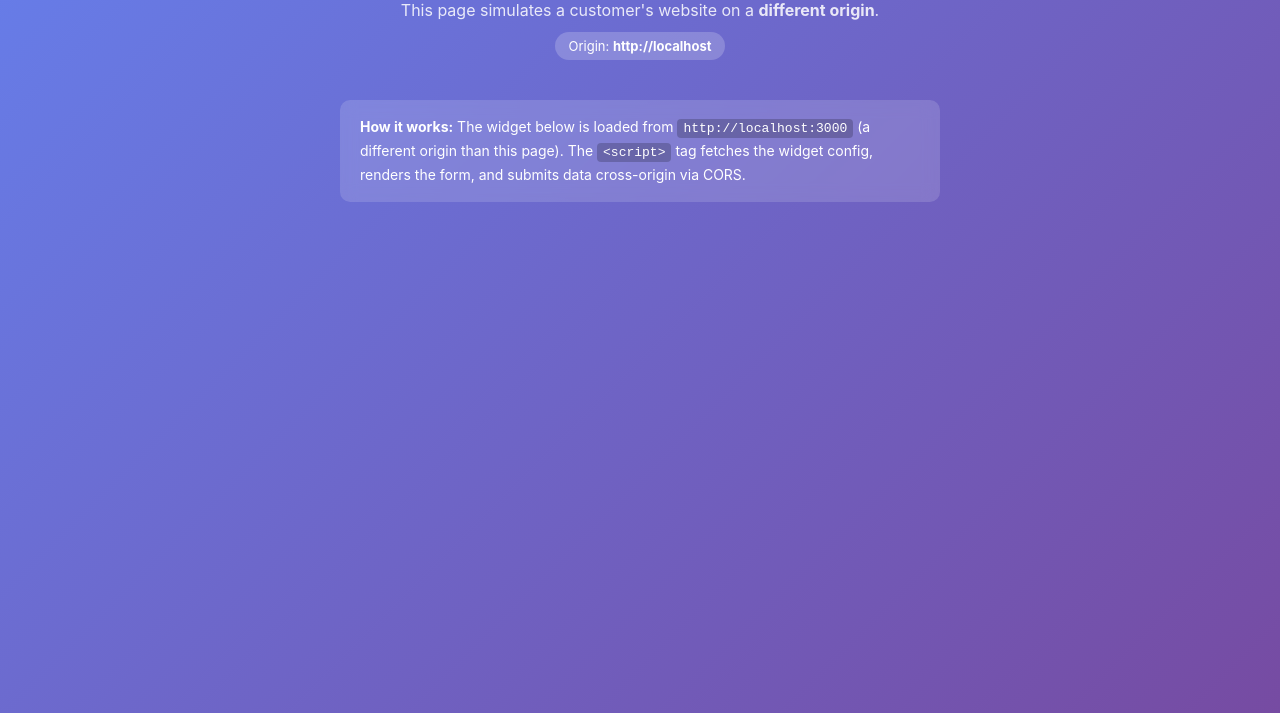
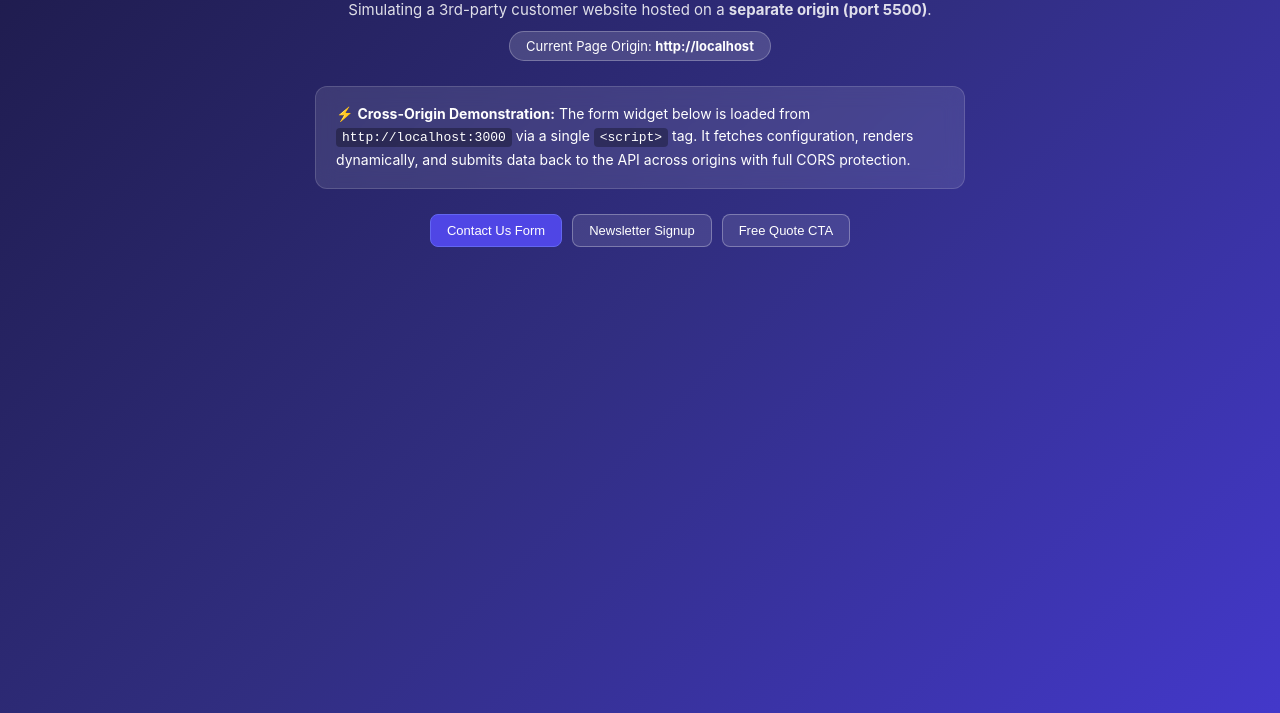
Before and after one commit to ratuhin1122/Embeddable-Widget-Lead-Capture-Platform, a website: page public/test-page/index.html in a window 1280 px wide. Shown: the part 87-800 px from the top of the page. Drawn offline with Linux system fonts and the light colour scheme; no server answers.

Commit message:
feat: add cross-origin widget test page and initialize SQLite development database

```diff
--- a/public/test-page/index.html
+++ b/public/test-page/index.html
@@ -3,84 +3,130 @@
 <head>
   <meta charset="UTF-8">
   <meta name="viewport" content="width=device-width, initial-scale=1.0">
-  <title>Customer Website — Widget Test Page</title>
+  <title>Customer Website — Embeddable Widget Test Page</title>
   <style>
     * { margin: 0; padding: 0; box-sizing: border-box; }
     body {
       font-family: -apple-system, BlinkMacSystemFont, 'Segoe UI', Roboto, sans-serif;
-      background: linear-gradient(135deg, #667eea 0%, #764ba2 100%);
+      background: linear-gradient(135deg, #1e1b4b 0%, #312e81 50%, #4338ca 100%);
       min-height: 100vh;
       padding: 40px 20px;
       color: #fff;
     }
+    .container {
+      max-width: 650px;
+      margin: 0 auto;
+    }
     .page-header {
       text-align: center;
-      margin-bottom: 40px;
+      margin-bottom: 25px;
     }
     .page-header h1 {
       font-size: 32px;
       margin-bottom: 8px;
     }
     .page-header p {
-      font-size: 16px;
+      font-size: 15px;
       opacity: 0.85;
     }
+    .origin-badge {
+      display: inline-block;
+      background: rgba(255,255,255,0.15);
+      border: 1px solid rgba(255,255,255,0.25);
+      padding: 6px 16px;
+      border-radius: 20px;
+      font-size: 13px;
+      margin-top: 12px;
+    }
     .info-banner {
-      max-width: 600px;
-      margin: 0 auto 30px;
       padding: 16px 20px;
-      background: rgba(255,255,255,0.15);
-      border-radius: 10px;
-      backdrop-filter: blur(8px);
+      background: rgba(255,255,255,0.1);
+      border: 1px solid rgba(255,255,255,0.15);
+      border-radius: 12px;
+      backdrop-filter: blur(10px);
       font-size: 14px;
       line-height: 1.6;
+      margin-bottom: 25px;
     }
     .info-banner code {
-      background: rgba(0,0,0,0.2);
+      background: rgba(0,0,0,0.3);
       padding: 2px 6px;
       border-radius: 4px;
       font-size: 13px;
     }
+    .widget-selector {
+      display: flex;
+      gap: 10px;
+      margin-bottom: 25px;
+      justify-content: center;
+    }
+    .widget-btn {
+      padding: 8px 16px;
+      border-radius: 8px;
+      border: 1px solid rgba(255,255,255,0.3);
+      background: rgba(255,255,255,0.1);
+      color: #fff;
+      cursor: pointer;
+      font-size: 13px;
+      font-weight: 500;
+      transition: all 0.2s;
+    }
+    .widget-btn:hover, .widget-btn.active {
+      background: #4F46E5;
+      border-color: #6366F1;
+    }
     .widget-container {
-      max-width: 500px;
-      margin: 0 auto;
-    }
-    .origin-badge {
-      display: inline-block;
-      background: rgba(255,255,255,0.2);
-      padding: 6px 14px;
-      border-radius: 20px;
-      font-size: 13px;
-      margin-top: 12px;
+      display: flex;
+      justify-content: center;
     }
   </style>
 </head>
 <body>
+  <div class="container">
     <div class="page-header">
-    <h1>🌐 Customer Website</h1>
-    <p>This page simulates a customer's website on a <strong>different origin</strong>.</p>
+      <h1>🌐 Customer Website Demo</h1>
+      <p>Simulating a 3rd-party customer website hosted on a <strong>separate origin (port 5500)</strong>.</p>
       <div class="origin-badge">
-      Origin: <strong id="current-origin"></strong>
+        Current Page Origin: <strong id="current-origin"></strong>
       </div>
     </div>
 
     <div class="info-banner">
-    <strong>How it works:</strong> The widget below is loaded from <code>http://localhost:3000</code>
-    (a different origin than this page). The <code>&lt;script&gt;</code> tag fetches the widget config,
-    renders the form, and submits data cross-origin via CORS.
+      ⚡ <strong>Cross-Origin Demonstration:</strong> The form widget below is loaded from <code>http://localhost:3000</code> via a single <code>&lt;script&gt;</code> tag. It fetches configuration, renders dynamically, and submits data back to the API across origins with full CORS protection.
     </div>
 
-  <div class="widget-container">
-    <!--
-      ⬇️ THE EMBED SNIPPET ⬇️
-      Replace WIDGET_ID_HERE with an actual widget ID from your API.
-      Example: After creating a widget via POST /api/widgets, paste its ID below.
-    -->
-    <script src="http://localhost:3000/widget.js?id=WIDGET_ID_HERE"></script>
+    <div class="widget-selector">
+      <button class="widget-btn active" onclick="loadWidget('dbbb81d7-3b59-4c14-933b-13e29e0f42ed', this)">Contact Us Form</button>
+      <button class="widget-btn" onclick="loadWidget('f810fdf8-baca-4e41-a86e-584f6b052f58', this)">Newsletter Signup</button>
+      <button class="widget-btn" onclick="loadWidget('b8577f3d-a97c-4852-afc4-d55e31fcb23c', this)">Free Quote CTA</button>
+    </div>
+
+    <div class="widget-container" id="embed-target">
+      <!-- Embed script will be injected here -->
+    </div>
   </div>
 
   <script>
-    document.getElementById('current-origin').textContent = window.location.origin;
+    document.getElementById('current-origin').textContent = window.location.origin || 'file:// / port 5500';
+
+    function loadWidget(widgetId, btn) {
+      if (btn) {
+        document.querySelectorAll('.widget-btn').forEach(b => b.classList.remove('active'));
+        btn.classList.add('active');
+      }
+
+      const target = document.getElementById('embed-target');
+      target.innerHTML = ''; // clear old widget
+
+      const script = document.createElement('script');
+      script.src = 'http://localhost:3000/widget.js?id=' + widgetId;
+      target.appendChild(script);
+    }
+
+    // Check if widget ID is in URL params or load default Contact Us widget
+    const params = new URLSearchParams(window.location.search);
+    const initialId = params.get('id') || 'dbbb81d7-3b59-4c14-933b-13e29e0f42ed';
+    loadWidget(initialId);
   </script>
 </body>
 </html>
```
Also changed, not shown: 1 other file. Lines whose indentation alone changed are shown as unchanged.
